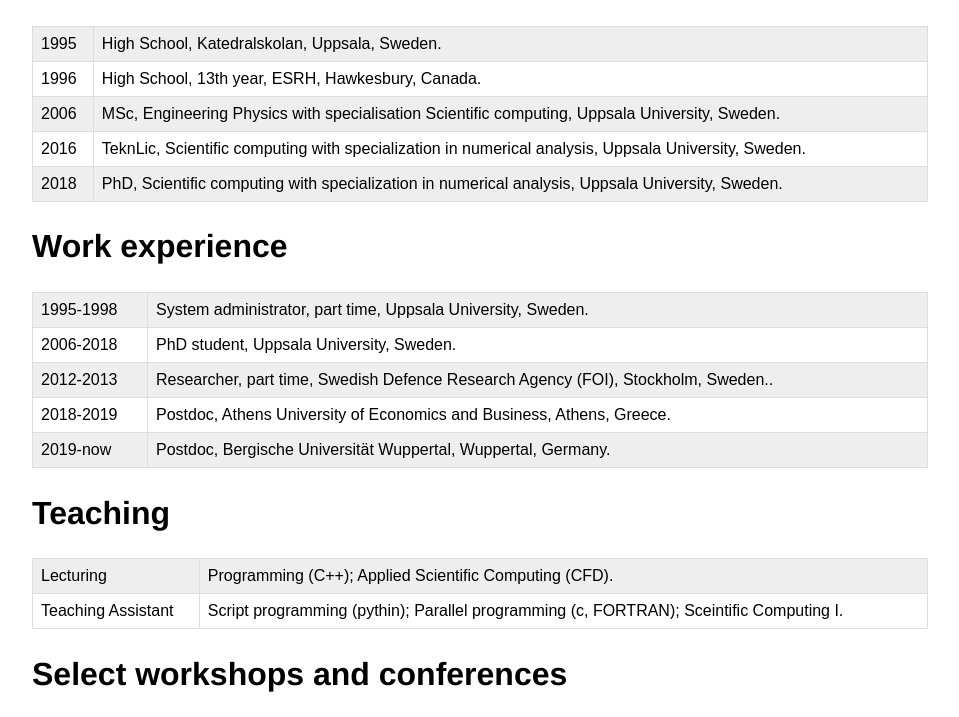
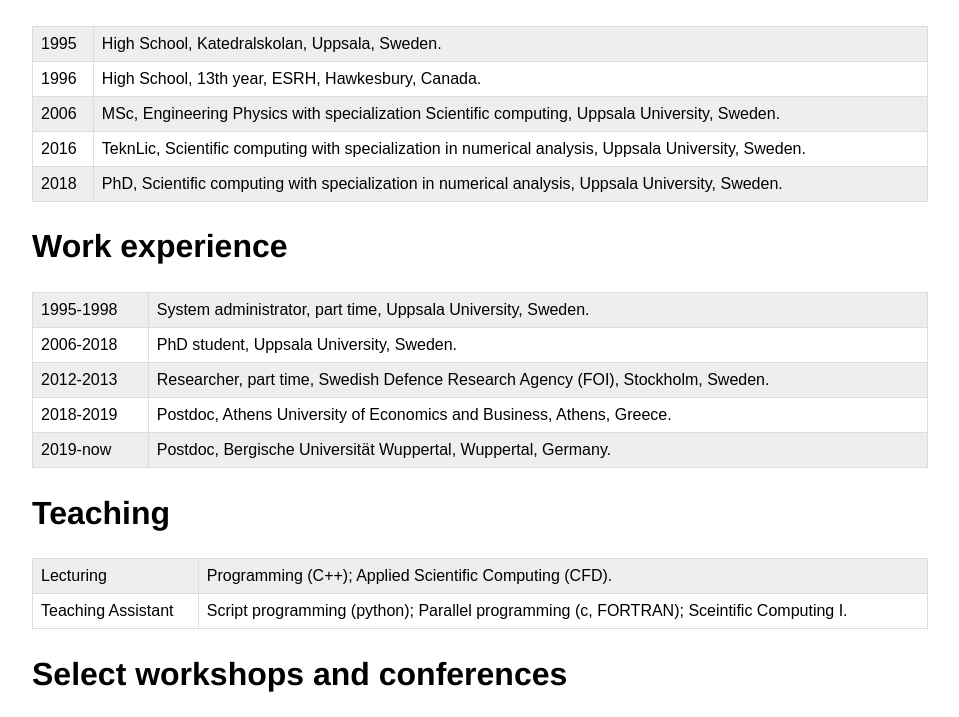
Before and after one commit to sverek/sverek.github.io, a Jekyll site: the page built from cv/index.html, in a window 1280 px wide. Shown: the part 235-952 px from the top of the page, without its empty margins (160-1119 px from the left). Built offline with Jekyll 4.4.1, drawn with Linux system fonts in a browser that asks for light colours.

Commit message:
spelling

```diff
--- a/cv/index.html
+++ b/cv/index.html
@@ -27,7 +27,7 @@ tr:nth-child(odd) {
     <table>
     <tr><td>1995</td><td>High School, Katedralskolan, Uppsala, Sweden.</td></tr>
     <tr><td>1996</td><td>High School, 13th year, ESRH, Hawkesbury, Canada.</td></tr>
-    <tr><td>2006</td><td>MSc, Engineering Physics with specialisation Scientific computing, Uppsala University, Sweden.</td></tr>
+    <tr><td>2006</td><td>MSc, Engineering Physics with specialization Scientific computing, Uppsala University, Sweden.</td></tr>
     <tr><td>2016</td><td>TeknLic, Scientific computing with specialization in numerical analysis, Uppsala University, Sweden.</td></tr>
     <tr><td>2018</td><td>PhD, Scientific computing with specialization in numerical analysis, Uppsala University, Sweden.</td></tr>
     </table>
@@ -36,7 +36,7 @@ tr:nth-child(odd) {
     <table>
     <tr><td>1995-1998</td><td>System administrator, part time, Uppsala University, Sweden.</td></tr>
     <tr><td>2006-2018</td><td>PhD student, Uppsala University, Sweden.</td></tr>
-    <tr><td>2012-2013</td><td>Researcher, part time, Swedish Defence Research Agency (FOI), Stockholm, Sweden..</td></tr>
+    <tr><td>2012-2013</td><td>Researcher, part time, Swedish Defence Research Agency (FOI), Stockholm, Sweden.</td></tr>
     <tr><td>2018-2019</td><td>Postdoc, Athens University of Economics and Business, Athens, Greece.</td></tr>
     <tr><td>2019-now</td><td>Postdoc, Bergische Universität Wuppertal, Wuppertal, Germany.</td></tr>
     </table>
@@ -44,7 +44,7 @@ tr:nth-child(odd) {
     <h2>Teaching</h2>
     <table>
     <tr><td>Lecturing</td><td>Programming (C++); Applied Scientific Computing (CFD).</td></tr>
-    <tr><td>Teaching Assistant</td><td>Script programming (pythin); Parallel programming (c, FORTRAN); Sceintific Computing I.</td></tr>
+    <tr><td>Teaching Assistant</td><td>Script programming (python); Parallel programming (c, FORTRAN); Sceintific Computing I.</td></tr>
     </table>
 
     <h2>Select workshops and conferences</h2>
```
